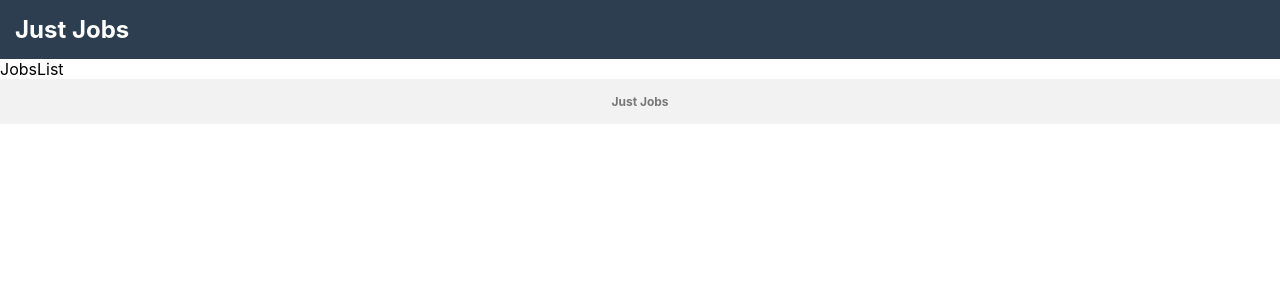
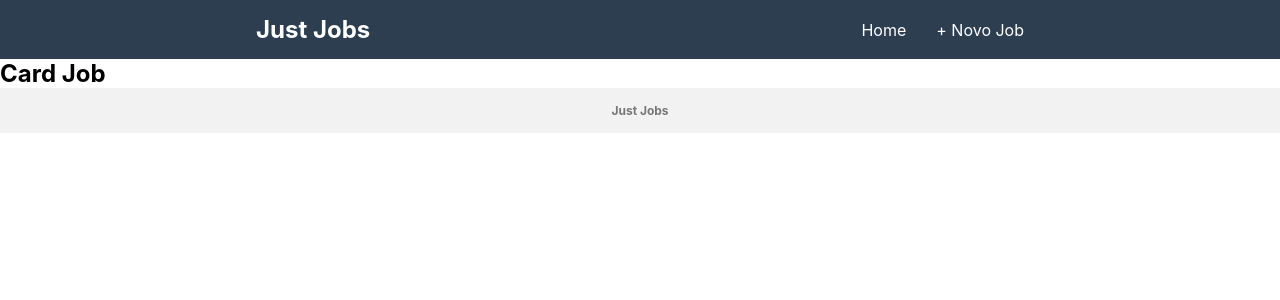
Before and after one commit to lucasoneves/just-jobs, a React (Create React App) app: page / in a window 1280 px wide. Shown: the top 300 px of the page. Built offline with nearby package versions, Linux system fonts and the light colour scheme.

Commit message:
Links do menu

```diff
--- a/src/components/AppHeader/AppHeader.js
+++ b/src/components/AppHeader/AppHeader.js
@@ -1,7 +1,7 @@
 import React from "react";
 import styled from "styled-components";
 
-const AppHeader = styled.header`
+const HeaderApp = styled.header`
   padding: 15px;
   background: #2c3e50;
 
@@ -10,11 +10,22 @@ const AppHeader = styled.header`
   }
 `;
 
-const Header = () => {
+const Wrapper = styled.div`
+  max-width: 768px;
+  margin: auto;
+  display: flex;
+  align-items: center;
+  justify-content: space-between;
+`;
+
+const Header = (props) => {
   return (
-    <AppHeader>
-      <h2>Just Jobs</h2>
-    </AppHeader>
+    <HeaderApp>
+      <Wrapper>
+        <h2>Just Jobs</h2>
+        {props.children}
+      </Wrapper>
+    </HeaderApp>
   );
 };
 
--- /dev/null
+++ b/src/components/CardJob/CardJob.js
@@ -0,0 +1,11 @@
+import React from 'react';
+
+const cardJob = () => {
+  return (
+    <div>
+      <h2>Card Job</h2>
+    </div>
+  )
+}
+
+export default cardJob;
--- a/src/container/App.js
+++ b/src/container/App.js
@@ -1,4 +1,4 @@
-
+import React from 'react';
 import './App.css';
 import Layout from '../container/Layout/Layout'
 
--- a/src/container/Layout/Layout.js
+++ b/src/container/Layout/Layout.js
@@ -2,20 +2,48 @@ import React from "react";
 import AppHeader from "../../components/AppHeader/AppHeader";
 import Footer from "../../components/Footer/Footer";
 import JobsList from "../../views/JobList";
-import NewJob from '../../views/NewJob';
-import { BrowserRouter as Router, Switch, Route } from "react-router-dom";
+import NewJob from "../../views/NewJob";
+import { BrowserRouter as Router, Switch, Route, Link, NavLink } from "react-router-dom";
+import styled from 'styled-components';
+
+const Menu = styled.nav`
+
+  ul {
+    list-style: none;
+    display: flex;
+    align-items: center;
+    gap: 30px;
+
+    a {
+      color: white;
+      text-decoration: none;
+    }
+  }
+`
 
 const Layout = () => {
   return (
     <div>
-      <AppHeader></AppHeader>
       <Router>
+        <AppHeader>
+          <Menu>
+            <ul>
+              <li>
+                <NavLink to="/">Home</NavLink>
+              </li>
+              <li>
+                <NavLink to="/novo">+ Novo Job</NavLink>
+              </li>
+            </ul>
+          </Menu>
+        </AppHeader>
+
         <Switch>
-        <Route path="/novo-job">
+          <Route exact path="/">
+            <JobsList />
+          </Route>
+          <Route exact path="/novo">
             <NewJob />
-          </Route>
-          <Route path="/">
-            <JobsList />
           </Route>
         </Switch>
       </Router>
--- a/src/views/JobList.js
+++ b/src/views/JobList.js
@@ -1,9 +1,10 @@
-import react from 'react';
+import React from 'react';
+import CardJob from '../components/CardJob/CardJob';
 
 const jobsList = () => {
   return (
     <div>
-      JobsList
+      <CardJob></CardJob>
     </div>
   )
 }
--- a/src/views/NewJob.js
+++ b/src/views/NewJob.js
@@ -1,5 +1,9 @@
+import React from 'react';
+
 const newJob = () => {
-	return <div>New Job</div>
+	return (
+		<div>New Job</div>
+	)
 }
 
 export default newJob;
```
